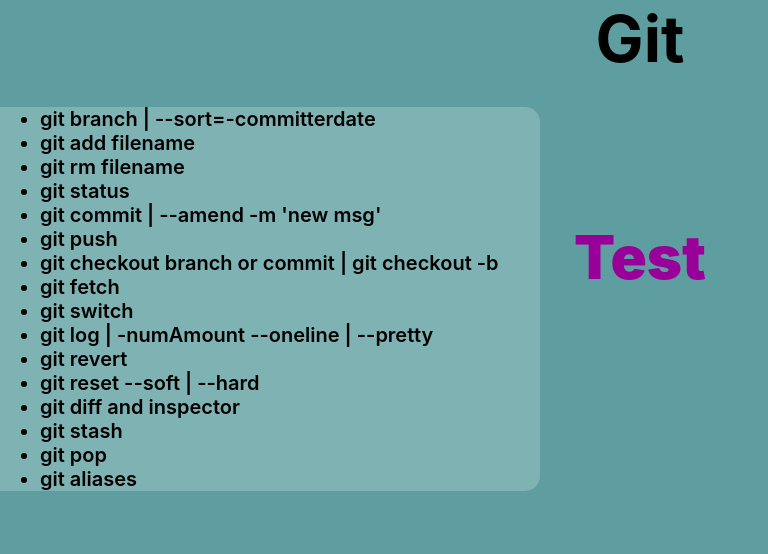
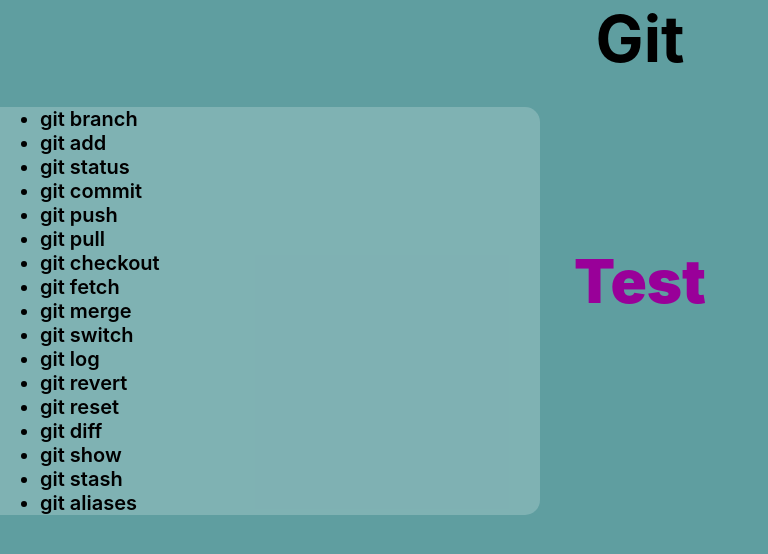
Before and after one commit to MichaelWhitt/git-brownbag, a React (Create React App) app: page / in a window 1280 px wide. Shown: the top 554 px of the page, without its empty margins (0-768 px from the left). Built offline with nearby package versions, Linux system fonts and the light colour scheme.

Commit message:
fix topics

```diff
--- a/src/App.js
+++ b/src/App.js
@@ -5,21 +5,22 @@
 function App() {
 
   const items = [
-    'git branch | --sort=-committerdate',
-    'git add filename',
-    'git rm filename',
+    'git branch',
+    'git add',
     'git status',
-    'git commit | --amend -m \'new msg\' ',
+    'git commit',
     'git push',
-    'git checkout branch or commit | git checkout -b',
+    'git pull',
+    'git checkout',
     'git fetch',
+    'git merge',
     'git switch',
-    'git log | -numAmount --oneline | --pretty',
+    'git log',
     'git revert',
-    'git reset --soft | --hard',
-    'git diff and inspector',
+    'git reset',
+    'git diff',
+    'git show',
     'git stash',
-    'git pop',
     'git aliases'
   ]
 
```
